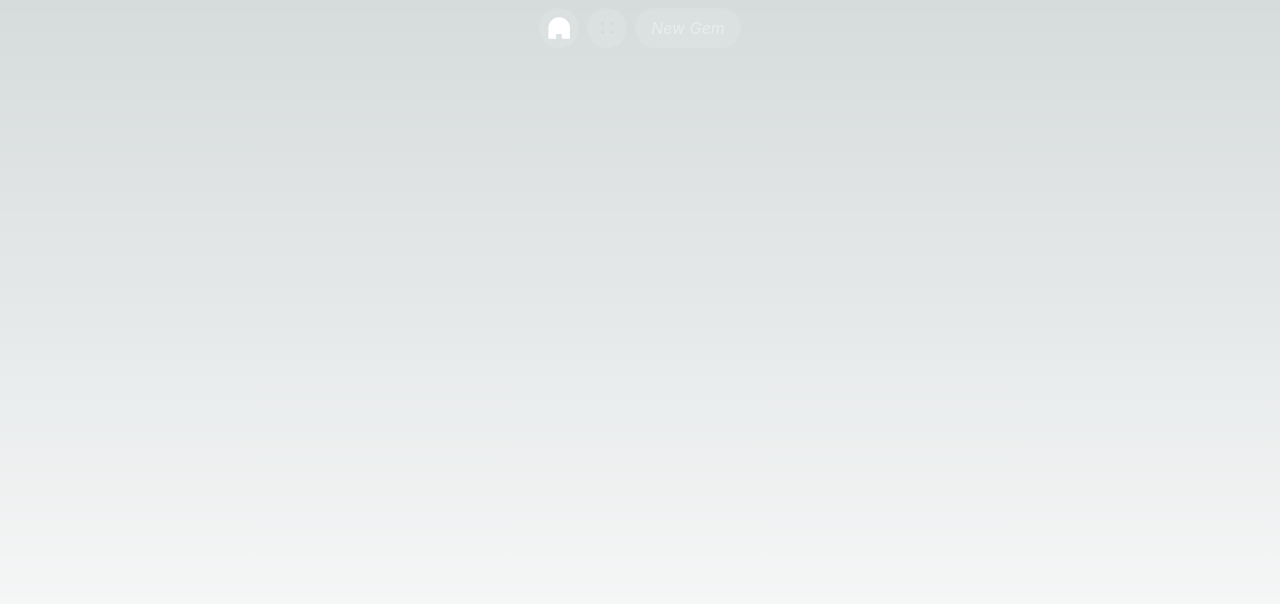
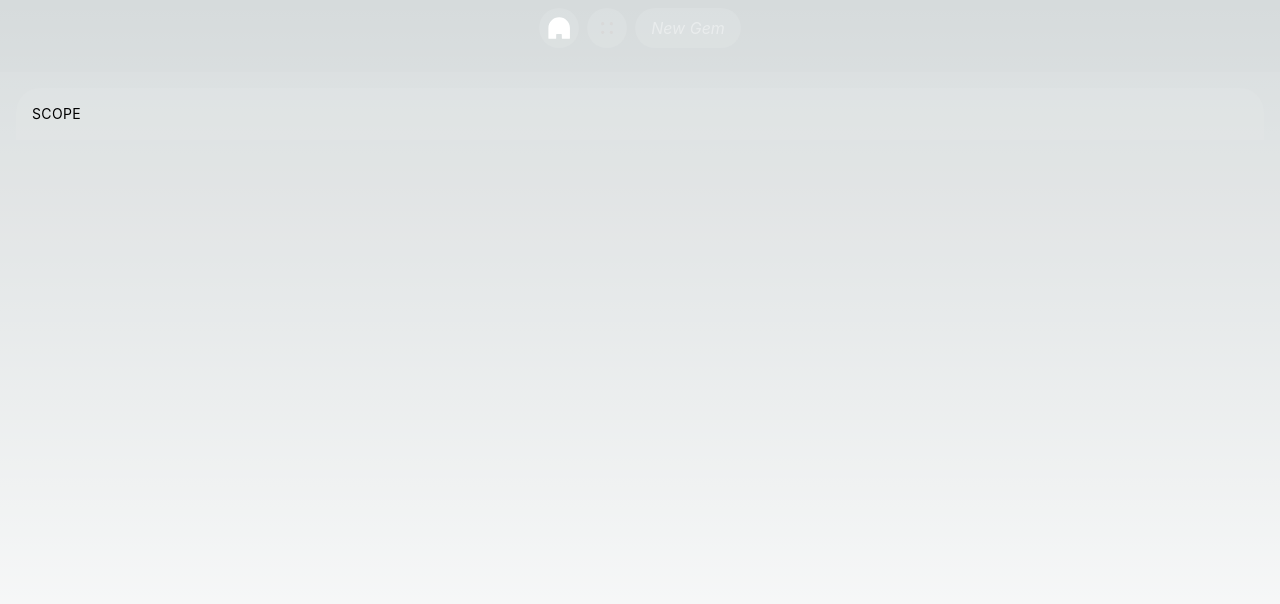
Before and after one commit to richcahill/agemo, a Next.js app: page / in a window 1280 px wide. Shown: the top 604 px of the page. Built offline with nearby package versions, Linux system fonts and the light colour scheme.

Commit message:
begin step layout

```diff
--- a/src/components/icons/Logo.jsx
+++ b/src/components/icons/Logo.jsx
@@ -12,9 +12,9 @@ let Logo = ({ color, size, className }) => {
     >
       <path
         fill={color || '#000'}
-        fill-rule='evenodd'
+        fillRule='evenodd'
         d='M76.436 40.269c0-19.813-16.061-35.875-35.874-35.875-19.813 0-35.875 16.062-35.875 35.875v33.647c0 1.23.997 2.227 2.227 2.227h22.154c.841 0 1.523-.682 1.523-1.524V61.73a2 2 0 0 1 2-2h14.817a2 2 0 0 1 2 2v12.824c0 .878.712 1.59 1.59 1.59H74.21c1.23 0 2.227-.997 2.227-2.227V40.27Z'
-        clip-rule='evenodd'
+        clipRule='evenodd'
       />
     </svg>
   );
--- a/src/pages/index.jsx
+++ b/src/pages/index.jsx
@@ -3,13 +3,17 @@ import Head from 'next/head';
 
 export default function Home() {
   return (
-    <main className={`flex min-h-screen flex-col items-center justify-between`}>
+    <main className={`flex min-h-screen flex-col items-center gap-4`}>
       <Head>
         <title>Agemo</title>
         <link rel='icon' href='/favicon.png' />
       </Head>
       <Nav />
-      <div className='flex-1 p-4 w-full'></div>
+      <div className='flex-1 p-4 pb-0 w-full h-64 bg-white/5 relative overflow-scroll'>
+        <div className='w-full h-full bg-white/5 p-4 rounded-t-3xl'>
+          <div className='text-sm uppercase tracking-wide'>SCOPE</div>
+        </div>
+      </div>
     </main>
   );
 }
```
